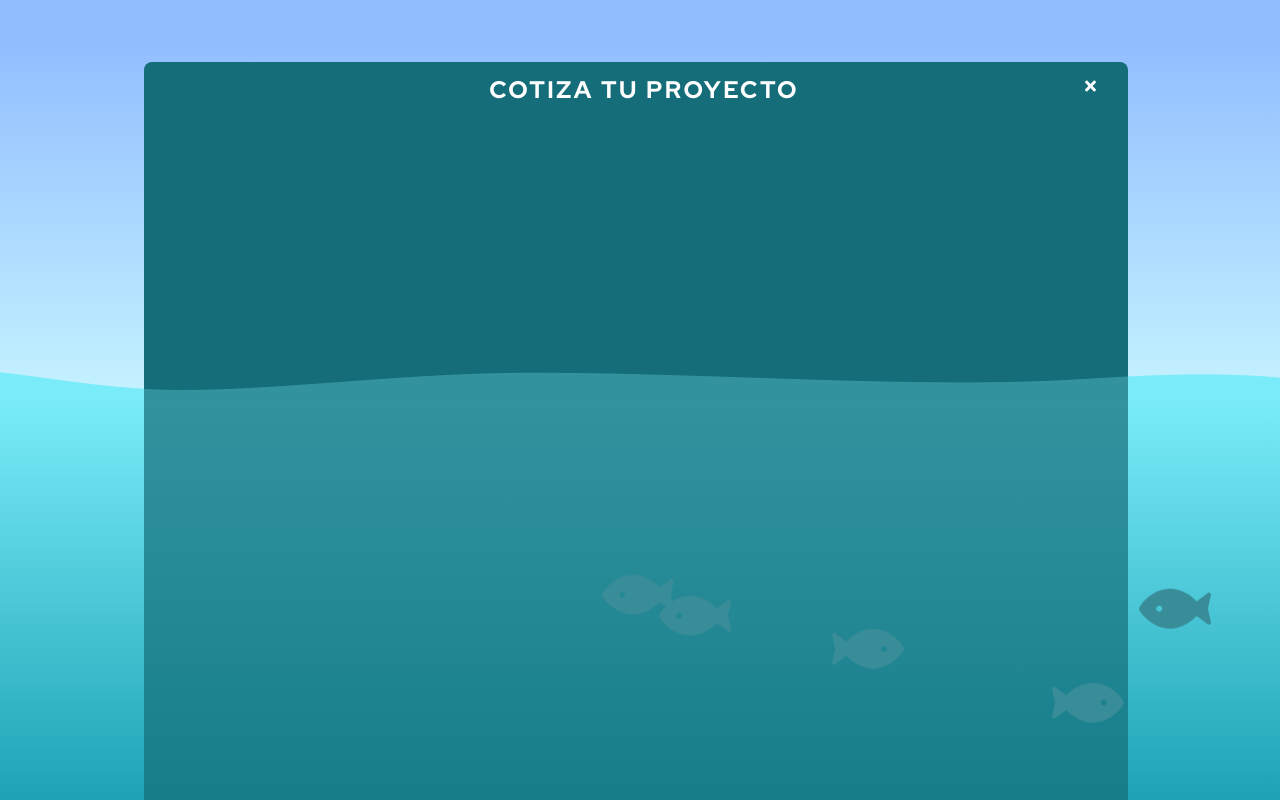
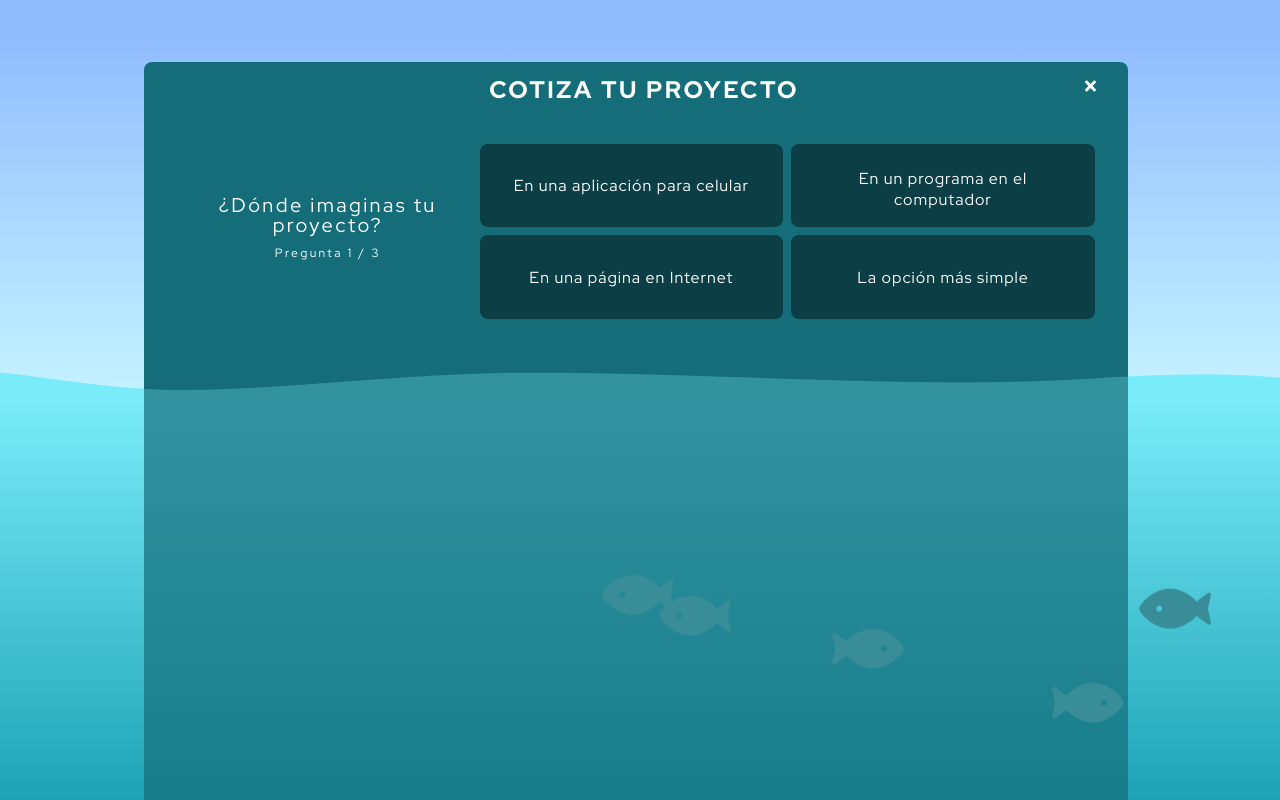
Before and after one commit to alavado/compsci, a React (Create React App) app: page / in a window 1280 px wide. Both pictures are taken after a click on the element "COTIZA TU PROYECTO". Shown: the top 800 px of the page. Built offline with nearby package versions, Linux system fonts and the light colour scheme.

Commit message:
agrega cotizador

```diff
--- a/src/components/Cotizador/Cotizador.css
+++ b/src/components/Cotizador/Cotizador.css
@@ -60,3 +60,82 @@
   display: inline-block;
   opacity: 1;
 }
+
+.contenedor-formulario-cotizador {
+  margin-top: 32px;
+  color: white;
+  display: grid;
+  grid-template-columns: 33% 66%;
+  height: 25vh;
+  justify-items: center;
+  align-items: center;
+  animation: aparece-cotizador .25s ease-in-out .35s both;
+}
+
+.contenedor-formulario-cotizador h2 {
+  font-size: 20px;
+  display: flex;
+  flex-direction: column;
+  flex-flow: column-reverse;
+}
+
+.contenedor-formulario-cotizador h2 div {
+  margin-top: 12px;
+  font-size: 12px;
+}
+
+.contenedor-formulario-cotizador .botones-cotizador {
+  display: grid;
+  grid-template-columns: repeat(2, 50%);
+  grid-template-rows: repeat(2, 50%);
+  gap: 8px;
+}
+
+.contenedor-formulario-cotizador .botones-cotizador button {
+  color: white;
+  background-color: #0C3E45;
+  border: none;
+  padding: 24px;
+  border-radius: 8px;
+  font-family: 'RedHatDisplay', sans-serif;
+  font-size: 16px;
+  letter-spacing: 1px;
+  cursor: pointer;
+  animation: aparece-boton .5s ease-in-out both;
+}
+
+.resultado-cotizacion {
+  color: white;
+  margin-top: 32px;
+  animation: aparece-boton .5s ease-in-out both;
+}
+
+.resultado-cotizacion h2 {
+  font-weight: bold;
+  font-size: 64px;
+  margin-top: 32px;
+}
+
+.resultado-cotizacion h6 {
+  margin-top: 32px;
+}
+
+@keyframes aparece-cotizador {
+  0% {
+    opacity: 0;
+  }
+  100% {
+    opacity: 1;
+  }
+}
+
+@keyframes aparece-boton {
+  0% {
+    opacity: 0;
+    transform: translateY(24px);
+  }
+  100% {
+    opacity: 1;
+    transform: translateY(0px);
+  }
+}
--- a/src/components/Cotizador/Cotizador.js
+++ b/src/components/Cotizador/Cotizador.js
@@ -6,6 +6,74 @@ import { faTimes as IconoCerrar } from '@fortawesome/free-solid-svg-icons'
 const Cotizador = () => {
 
   const [cotizar, setCotizar] = useState(false)
+  const [pregunta, setPregunta] = useState(0)
+  const [total, setTotal] = useState(0)
+
+  const preguntas = [
+    {
+      enunciado: '¿Dónde imaginas tu proyecto?',
+      alternativas: [
+        {
+          enunciado: 'En una aplicación para celular',
+          valor: 120
+        },
+        {
+          enunciado: 'En un programa en el computador',
+          valor: 100
+        },
+        {
+          enunciado: 'En una página en Internet',
+          valor: 80
+        },
+        {
+          enunciado: 'La opción más simple',
+          valor: 80
+        }
+      ]
+    },
+    {
+      enunciado: '¿En cuánto tiempo necesitas verlo hecho realidad?',
+      alternativas: [
+        {
+          enunciado: 'En 1 mes',
+          valor: 100
+        },
+        {
+          enunciado: 'En 3 meses',
+          valor: 50
+        },
+        {
+          enunciado: 'En 6 meses',
+          valor: 20
+        },
+        {
+          enunciado: 'No tengo apuro',
+          valor: 0
+        }
+      ]
+    },
+    {
+      enunciado: '¿A quiénes imaginas usando tu proyecto?',
+      alternativas: [
+        {
+          enunciado: 'A todo el mundo',
+          valor: 100
+        },
+        {
+          enunciado: 'A las personas de mi organización',
+          valor: 60
+        },
+        {
+          enunciado: 'A un par de personas que conozco',
+          valor: 30
+        },
+        {
+          enunciado: 'Solo a mí',
+          valor: 0
+        }
+      ]
+    }
+  ]
 
   return (
     <div id="cotizador">
@@ -16,12 +84,49 @@ const Cotizador = () => {
       >
         <h1 onClick={() => setCotizar(true)}>Cotiza tu proyecto</h1>
         <div id="contenedor-cotizacion">
-          <div onClick={() => setCotizar(false)} id="boton-cerrar-cotizador">
+          <div
+            onClick={() => {
+              setCotizar(false)
+              setPregunta(0)
+            }}
+            id="boton-cerrar-cotizador"
+          >
             <FontAwesomeIcon
               icon={IconoCerrar}
               color={'#FFFFFF'}
             />
           </div>
+          {cotizar &&
+            (pregunta < preguntas.length ?
+            <div className="contenedor-formulario-cotizador">
+              <h2>
+                <div>
+                  Pregunta {pregunta + 1} / {preguntas.length}
+                </div>
+                {preguntas[pregunta].enunciado}
+              </h2>
+              <div className="botones-cotizador" key={`pregunta-${pregunta}`}>
+                {preguntas[pregunta].alternativas.map((a, i) => (
+                  <button
+                    key={`boton-alternativa-${i}`}
+                    onClick={() => {
+                      setTotal(total + a.valor)
+                      setPregunta(pregunta + 1)
+                    }}
+                    style={{ animationDelay: `${.75 + i * .15}s` }}
+                  >
+                    {a.enunciado}
+                  </button>
+                ))}
+              </div>
+            </div>
+            :
+            <div className="resultado-cotizacion">
+              <p>Por tu proyecto te cobraríamos aproximadamente</p>
+              <h2>{total} UF</h2>
+              <h6>(actualmente, ${(total * 28350).toLocaleString('de-DE')})</h6>
+            </div>
+            )}
         </div>
       </div>
     </div>
--- a/src/components/Landing/Landing.js
+++ b/src/components/Landing/Landing.js
@@ -35,8 +35,8 @@ const Landing = () => {
             <FontAwesomeIcon icon={faFeather} size="3x" />
             <h1>Cómo lo hacemos</h1>
             <p>
-              Utilizamos nuestro ingenio para intentar presionar
-              las teclas apropiadas tan rápido como sea posible.
+              Dirigimos nuestro ingenio y buenos deseos a intentar presionar
+              las teclas adecuadas tan rápido como sea posible.
             </p>
           </div>
           <div className="tarjeta-hacemos-esto">
@@ -44,8 +44,7 @@ const Landing = () => {
             <h1>Qué dicen nuestros clientes</h1>
             <p>
               Nuestros clientes dicen muchas cosas, como cualquier
-              persona saludable. Sin embargo, siempre es posible que
-              estén todos callados.
+              persona adulta saludable.
             </p>
           </div>
         </div>
```
